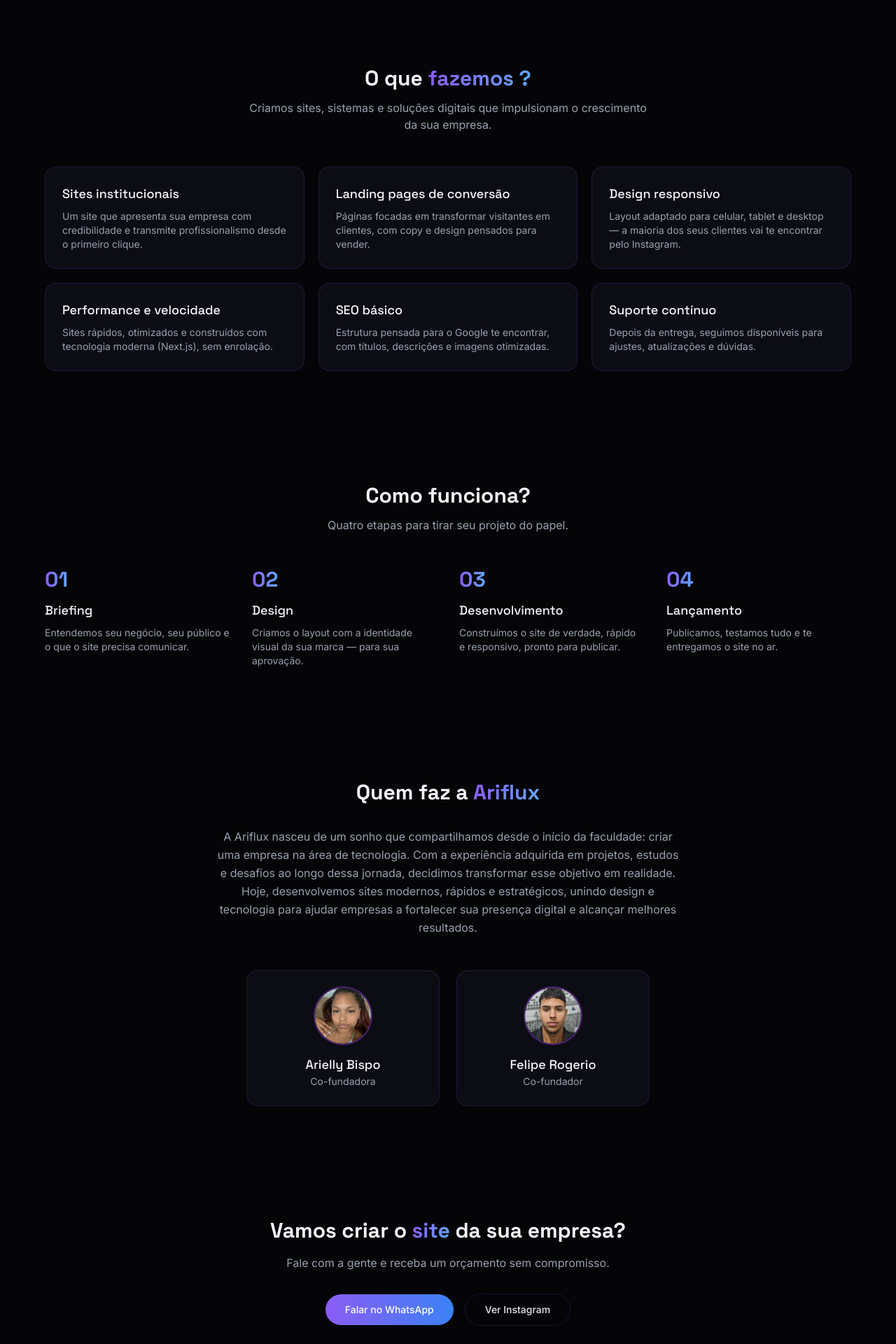
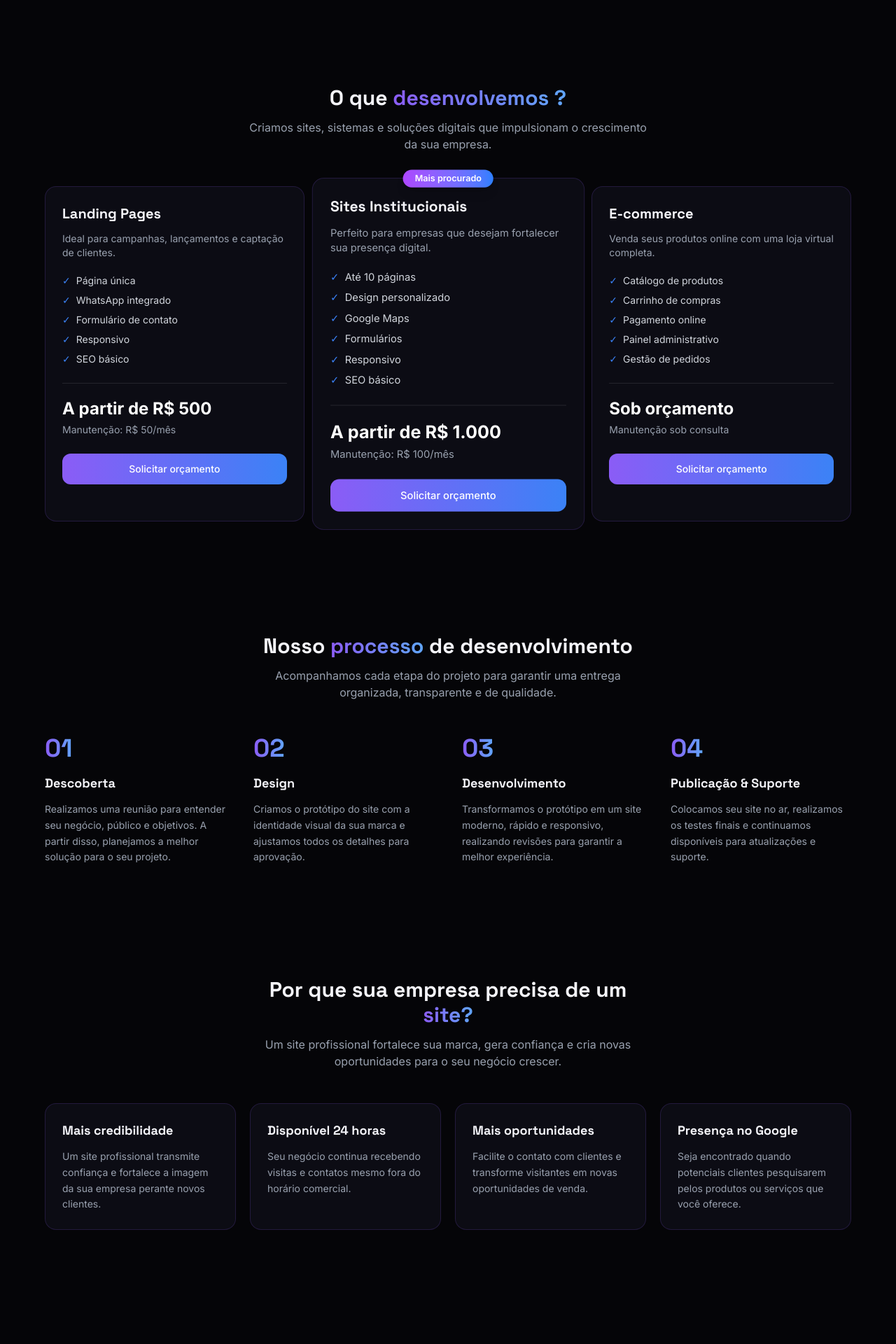
Before and after one commit to ariellybispo/Ariflux, a Next.js app: page / in a window 1280 px wide. Shown: the part 600-2520 px from the top of the page at 70% size. Built offline with nearby package versions, Linux system fonts and the light colour scheme.

Commit message:
Redesign

```diff
--- a/app/page.tsx
+++ b/app/page.tsx
@@ -1,63 +1,148 @@
+"use client";
+
 import Image from "next/image";
 import Navbar from "@/components/Navbar";
+import { useState } from "react";
 
 const services = [
   {
-    title: "Sites institucionais",
-    desc: "Um site que apresenta sua empresa com credibilidade e transmite profissionalismo desde o primeiro clique.",
+    title: "Landing Pages",
+    desc: "Ideal para campanhas, lançamentos e captação de clientes.",
+    features: [
+      "Página única",
+      "WhatsApp integrado",
+      "Formulário de contato",
+      "Responsivo",
+      "SEO básico",
+    ],
+    price: "A partir de R$ 500",
+    monthly: "Manutenção: R$ 50/mês",
   },
   {
-    title: "Landing pages de conversão",
-    desc: "Páginas focadas em transformar visitantes em clientes, com copy e design pensados para vender.",
+    title: "Sites Institucionais",
+    desc: "Perfeito para empresas que desejam fortalecer sua presença digital.",
+    featured: true,
+    features: [
+      "Até 10 páginas",
+      "Design personalizado",
+      "Google Maps",
+      "Formulários",
+      "Responsivo",
+      "SEO básico",
+    ],
+    price: "A partir de R$ 1.000",
+    monthly: "Manutenção: R$ 100/mês",
   },
   {
-    title: "Design responsivo",
-    desc: "Layout adaptado para celular, tablet e desktop — a maioria dos seus clientes vai te encontrar pelo Instagram.",
-  },
-  {
-    title: "Performance e velocidade",
-    desc: "Sites rápidos, otimizados e construídos com tecnologia moderna (Next.js), sem enrolação.",
-  },
-  {
-    title: "SEO básico",
-    desc: "Estrutura pensada para o Google te encontrar, com títulos, descrições e imagens otimizadas.",
-  },
-  {
-    title: "Suporte contínuo",
-    desc: "Depois da entrega, seguimos disponíveis para ajustes, atualizações e dúvidas.",
+    title: "E-commerce",
+    desc: "Venda seus produtos online com uma loja virtual completa.",
+    features: [
+      "Catálogo de produtos",
+      "Carrinho de compras",
+      "Pagamento online",
+      "Painel administrativo",
+      "Gestão de pedidos",
+    ],
+    price: "Sob orçamento",
+    monthly: "Manutenção sob consulta",
   },
 ];
 
 const steps = [
   {
     number: "01",
-    title: "Briefing",
-    desc: "Entendemos seu negócio, seu público e o que o site precisa comunicar.",
+    title: "Descoberta",
+    desc: "Realizamos uma reunião para entender seu negócio, público e objetivos. A partir disso, planejamos a melhor solução para o seu projeto.",
   },
   {
     number: "02",
     title: "Design",
-    desc: "Criamos o layout com a identidade visual da sua marca — para sua aprovação.",
+    desc: "Criamos o protótipo do site com a identidade visual da sua marca e ajustamos todos os detalhes para aprovação.",
   },
   {
     number: "03",
     title: "Desenvolvimento",
-    desc: "Construímos o site de verdade, rápido e responsivo, pronto para publicar.",
+    desc: "Transformamos o protótipo em um site moderno, rápido e responsivo, realizando revisões para garantir a melhor experiência.",
   },
   {
     number: "04",
-    title: "Lançamento",
-    desc: "Publicamos, testamos tudo e te entregamos o site no ar.",
+    title: "Publicação & Suporte",
+    desc: "Colocamos seu site no ar, realizamos os testes finais e continuamos disponíveis para atualizações e suporte.",
+  },
+];
+
+const benefits = [
+  {
+    title: "Mais credibilidade",
+    desc: "Um site profissional transmite confiança e fortalece a imagem da sua empresa perante novos clientes.",
+  },
+  {
+    title: "Disponível 24 horas",
+    desc: "Seu negócio continua recebendo visitas e contatos mesmo fora do horário comercial.",
+  },
+  {
+    title: "Mais oportunidades",
+    desc: "Facilite o contato com clientes e transforme visitantes em novas oportunidades de venda.",
+  },
+  {
+    title: "Presença no Google",
+    desc: "Seja encontrado quando potenciais clientes pesquisarem pelos produtos ou serviços que você oferece.",
+  },
+];
+
+const differentials = [
+  {
+    number: "100%",
+    title: "Projetos Personalizados",
+    desc: "Cada site é desenvolvido de acordo com as necessidades do seu negócio, sem modelos genéricos.",
+  },
+  {
+    number: "100%",
+    title: "Código Próprio",
+    desc: "Criamos soluções sob medida utilizando tecnologias modernas e boas práticas de desenvolvimento.",
+  },
+  {
+    number: "100%",
+    title: "Sem Intermediários",
+    desc: "Você conversa diretamente com quem está desenvolvendo seu projeto, sem intermediários.",
+  },
+  {
+    number: "100%",
+    title: "Compromisso com Qualidade",
+    desc: "Nosso objetivo é entregar um site rápido, moderno e preparado para acompanhar o crescimento da sua empresa.",
   },
 ];
 
 export default function Home() {
+
+const [name, setName] = useState("");
+const [company, setCompany] = useState("");
+const [project, setProject] = useState("");
+
+const sendWhatsApp = () => {
+  const message = `
+Olá!
+
+Meu nome é ${name}
+
+Empresa: ${company}
+
+Projeto:
+${project}
+`;
+
+  window.open(
+    `https://wa.me/5511947290786?text=${encodeURIComponent(message)}`,
+    "_blank"
+  );
+};
+
   return (
     <>
       <Navbar />
 
       {/* HERO */}
-      <section className="relative overflow-hidden px-6 pt-20 pb-28 text-center">
+      <section title="top" className="relative overflow-hidden px-6 pt-20 pb-28 text-center">
         <div className="ambient-glow" />
         <div className="relative z-10 mx-auto max-w-3xl">
           <span className="invisible mb-6 inline-block rounded-full border border-purple-500/30 bg-purple-500/10 px-4...">
@@ -86,7 +171,7 @@
         <div className="relative z-10 mx-auto max-w-6xl">
           <div className="mx-auto max-w-xl text-center">
             <h2 className="font-display text-2xl font-semibold sm:text-3xl">
-              O que <span className="text-gradient">fazemos ?</span>
+              O que <span className="text-gradient">desenvolvemos ?</span>
             </h2>
             <p className="mt-3 text-gray-400">
               Criamos sites, sistemas e soluções digitais que impulsionam o crescimento da sua empresa.
@@ -95,11 +180,48 @@
 
           <div className="mt-12 grid gap-5 sm:grid-cols-2 lg:grid-cols-3">
             {services.map((service) => (
-              <div key={service.title} className="card rounded-2xl p-6">
-                <h3 className="font-display text-lg font-medium">
+
+              <div
+                key={service.title}
+                className={`card relative rounded-2xl p-6 transition-all duration-300 hover:-translate-y-2 hover:shadow-xl ${
+                  service.featured
+                    ? "scale-105 border border-purple-500/50"
+                    : "hover:scale-105"
+                }`}
+              >
+                {service.featured && (
+                  <div className="absolute -top-3 left-1/2 -translate-x-1/2 rounded-full bg-linear-to-r from-purple-500 to-blue-500 px-4 py-1 text-xs font-semibold text-white shadow-lg">
+                    Mais procurado
+                  </div>
+                )}
+                <h3 className="font-display text-xl font-semibold">
                   {service.title}
                 </h3>
-                <p className="mt-2 text-sm text-gray-400">{service.desc}</p>
+
+                <p className="mt-3 text-sm text-gray-400">
+                  {service.desc}
+                </p>
+
+                <ul className="mt-5 space-y-2">
+                  {service.features.map((feature) => (
+                    <li key={feature} className="flex items-center gap-2 text-sm text-gray-300">
+                      <span className="text-[#3b82f6]">✓</span>
+                      {feature}
+                    </li>
+                  ))}
+                </ul>
+
+                <div className="mt-6 border-t border-white/10 pt-5">
+                  <p className="text-2xl font-bold text-white">{service.price}</p>
+                  <p className="mt-1 text-sm text-gray-400">{service.monthly}</p>
+                </div>
+
+                <a
+                  href="#contato"
+                  className="btn-primary mt-6 flex w-full items-center justify-center rounded-xl py-3 text-sm font-medium text-white"
+                >
+                  Solicitar orçamento
+                </a>
               </div>
             ))}
           </div>
@@ -108,26 +230,79 @@
 
       {/* PROCESSO */}
 <section id="processo" className="relative overflow-hidden px-6 py-20">
+
   <div className="mx-auto max-w-6xl">
+
+    <div className="mx-auto max-w-xl text-center">
+
+      <h2 className="font-display text-2xl font-semibold sm:text-3xl">
+        Nosso <span className="text-gradient">processo</span> de desenvolvimento
+      </h2>
+
+      <p className="mt-3 text-gray-400">
+        Acompanhamos cada etapa do projeto para garantir uma entrega organizada,
+        transparente e de qualidade.
+      </p>
+
+    </div>
+
+
+    <div className="mt-12 grid gap-10 sm:grid-cols-2 lg:grid-cols-4">
+
+      {steps.map((step) => (
+
+        <div key={step.number} className="relative">
+
+          <span className="text-gradient font-display text-4xl font-bold">
+            {step.number}
+          </span>
+
+
+          <h3 className="mt-4 font-display text-lg font-semibold">
+            {step.title}
+          </h3>
+
+
+          <p className="mt-3 text-sm leading-relaxed text-gray-400">
+            {step.desc}
+          </p>
+
+
+        </div>
+
+      ))}
+
+    </div>
+
+  </div>
+
+</section>
+
+{/* POR QUE TER UM SITE */}
+<section className="relative overflow-hidden px-6 py-20">
+  <div className="relative z-10 mx-auto max-w-6xl">
     <div className="mx-auto max-w-xl text-center">
       <h2 className="font-display text-2xl font-semibold sm:text-3xl">
-              Como funciona?
+        Por que sua empresa precisa de um{" "}
+        <span className="text-gradient">site?</span>
       </h2>
+
       <p className="mt-3 text-gray-400">
-              Quatro etapas para tirar seu projeto do papel.
+        Um site profissional fortalece sua marca, gera confiança e cria novas
+        oportunidades para o seu negócio crescer.
       </p>
     </div>
 
-          <div className="mt-12 grid gap-8 sm:grid-cols-2 lg:grid-cols-4">
-            {steps.map((step) => (
-              <div key={step.number}>
-                <span className="text-gradient font-display text-3xl font-bold">
-                  {step.number}
-                </span>
-                <h3 className="mt-3 font-display text-lg font-medium">
-                  {step.title}
+    <div className="mt-12 grid gap-5 sm:grid-cols-2 lg:grid-cols-4">
+      {benefits.map((benefit) => (
+        <div key={benefit.title} className="card rounded-2xl p-6">
+          <h3 className="font-display text-lg font-semibold">
+            {benefit.title}
           </h3>
-                <p className="mt-2 text-sm text-gray-400">{step.desc}</p>
+
+          <p className="mt-3 text-sm leading-relaxed text-gray-400">
+            {benefit.desc}
+          </p>
         </div>
       ))}
     </div>
@@ -149,12 +324,9 @@
     {/* NOVO: texto contando a história */}
     <div className="mx-auto mt-8 max-w-2xl text-center">
       <p className="text-sm leading-relaxed text-gray-400 sm:text-base">
-       A Ariflux nasceu de um sonho que compartilhamos desde o início da faculdade:
-        criar uma empresa na área de tecnologia. Com a experiência adquirida em projetos,
-        estudos e desafios ao longo dessa jornada, decidimos transformar esse objetivo em realidade.
-
-        Hoje, desenvolvemos sites modernos, rápidos e estratégicos, unindo design e tecnologia para ajudar
-       empresas a fortalecer sua presença digital e alcançar melhores resultados.
+       A Ariflux foi fundada em 2026 por dois estudantes apaixonados por tecnologia que
+       decidiram transformar anos de aprendizado e projetos em uma empresa dedicada a
+       impulsionar negócios no ambiente digital.
       </p>
     </div>
 
@@ -183,37 +355,211 @@
   </div>
 </section>
 
-      {/* CONTATO */}
-<section id="contato" className="relative overflow-hidden px-6 py-20">
-        <div className="relative z-10 mx-auto max-w-2xl text-center">
+{/* DIFERENCIAIS */}
+<section className="relative overflow-hidden px-6 py-20">
+  <div className="relative z-10 mx-auto max-w-6xl">
+
+    <div className="mx-auto max-w-xl text-center">
       <h2 className="font-display text-2xl font-semibold sm:text-3xl">
-            Vamos criar o <span className="text-gradient">site</span> da sua
-            empresa?
+        Por que escolher a{" "}
+        <span className="text-gradient">Ariflux?</span>
       </h2>
-          <p className="mt-4 text-gray-400">
-            Fale com a gente e receba um orçamento sem compromisso.
+
+      <p className="mt-3 text-gray-400">
+        Desenvolvemos cada projeto com foco em qualidade, desempenho e um
+        atendimento próximo durante todo o processo.
       </p>
-          <div className="mt-8 flex flex-col items-center justify-center gap-4 sm:flex-row">
-            <a
-              href="https://wa.me/11947290786"
-              target="_blank"
-              rel="noopener noreferrer"
-              className="btn-primary rounded-full px-7 py-3 text-sm font-medium text-white"
-            >
-              Falar no WhatsApp
-            </a>
-            <a
-              href="https://instagram.com/arifluxdigital"
-              target="_blank"
-              rel="noopener noreferrer"
-              className="btn-outline rounded-full px-7 py-3 text-sm font-medium text-gray-200"
-            >
-              Ver Instagram
-            </a>
     </div>
+
+    <div className="mt-12 grid gap-5 sm:grid-cols-2 lg:grid-cols-4">
+      {differentials.map((item) => (
+        <div key={item.title} className="card rounded-2xl p-6 text-center">
+
+          <span className="text-gradient font-display text-4xl font-bold">
+            {item.number}
+          </span>
+
+          <h3 className="mt-4 font-display text-lg font-semibold">
+            {item.title}
+          </h3>
+
+          <p className="mt-3 text-sm leading-relaxed text-gray-400">
+            {item.desc}
+          </p>
+
+        </div>
+      ))}
+    </div>
+
   </div>
 </section>
 
+      {/* CONTATO */}
+<section
+  id="contato"
+  className="relative overflow-hidden px-6 py-24"
+>
+  <div className="mx-auto grid max-w-6xl items-center gap-16 lg:grid-cols-2">
+
+    {/* Lado Esquerdo */}
+    <div>
+
+      <span className="text-gradient text-sm font-medium uppercase tracking-widest">
+        Vamos conversar
+      </span>
+
+      <h2 className="mt-4 font-display text-4xl font-bold leading-tight">
+        Vamos criar algo{" "}
+        <span className="text-gradient">incrível</span>
+        <br />
+        para sua empresa?
+      </h2>
+
+      <p className="mt-6 text-lg leading-relaxed text-gray-400">
+        Conte-nos sobre seu projeto e descubra como podemos ajudar
+        sua empresa a construir uma presença digital profissional.
+      </p>
+
+      <div className="mt-10 space-y-5">
+
+        <div className="flex items-start gap-3">
+          <span className="text-xl text-[#8b5cf6]">✓</span>
+
+          <div>
+            <h4 className="font-semibold text-white">
+              Orçamento gratuito
+            </h4>
+
+            <p className="text-sm text-gray-400">
+              Sem compromisso e totalmente personalizado.
+            </p>
+          </div>
+        </div>
+
+        <div className="flex items-start gap-3">
+          <span className="text-xl text-[#3b82f6]">✓</span>
+
+          <div>
+            <h4 className="font-semibold text-white">
+              Resposta rápida
+            </h4>
+
+            <p className="text-sm text-gray-400">
+              Respondemos o mais rápido possível.
+            </p>
+          </div>
+        </div>
+
+        <div className="flex items-start gap-3">
+          <span className="text-xl text-[#8b5cf6]">✓</span>
+
+          <div>
+            <h4 className="font-semibold text-white">
+              Atendimento personalizado
+            </h4>
+
+            <p className="text-sm text-gray-400">
+              Cada projeto é desenvolvido conforme a necessidade da
+              sua empresa.
+            </p>
+          </div>
+        </div>
+
+      </div>
+
+    </div>
+
+    {/* Formulário */}
+    <div className="card rounded-3xl p-8">
+
+      <input
+        type="text"
+        placeholder="Seu nome"
+        value={name}
+        onChange={(e) => setName(e.target.value)}
+        className="mb-5 w-full rounded-xl border border-white/10 bg-transparent p-4 outline-none transition focus:border-purple-500"
+      />
+
+      <input
+        type="text"
+        placeholder="Empresa (opcional)"
+        value={company}
+        onChange={(e) => setCompany(e.target.value)}
+        className="mb-5 w-full rounded-xl border border-white/10 bg-transparent p-4 outline-none transition focus:border-purple-500"
+      />
+
+      <textarea
+        rows={6}
+        placeholder="Conte-nos sobre seu projeto..."
+        value={project}
+        onChange={(e) => setProject(e.target.value)}
+        className="w-full rounded-xl border border-white/10 bg-transparent p-4 outline-none transition focus:border-purple-500"
+      />
+
+      <button
+        onClick={sendWhatsApp}
+        className="btn-primary mt-8 w-full rounded-xl py-4 text-base font-semibold"
+      >
+        Enviar para WhatsApp
+      </button>
+
+    </div>
+
+  </div>
+</section>
+
+{/* FOOTER */}
+<footer className="border-t border-white/10 px-6 py-10">
+
+  <div className="mx-auto flex max-w-6xl flex-col items-center justify-between gap-6 sm:flex-row">
+
+
+    {/* Logo + Nome */}
+    <div className="flex items-center gap-3">
+
+      <Image
+        src="/logo-ariflux.png"
+        alt="Ariflux"
+        width={50}
+        height={50}
+      />
+
+      <div>
+        <h3 className="font-display font-semibold">
+          Ariflux
+        </h3>
+
+        <p className="text-sm text-gray-400">
+          Soluções Web
+        </p>
+      </div>
+
+    </div>
+
+
+    {/* Direitos */}
+    <p className="text-center text-sm text-gray-500">
+      © {new Date().getFullYear()} Ariflux. Todos os direitos reservados.
+    </p>
+
+
+    {/* Redes */}
+    <div className="flex gap-5">
+
+      <a
+        href="https://www.instagram.com/arifluxdigital/"
+        target="_blank"
+        className="text-sm text-gray-400 transition hover:text-white"
+      >
+        Instagram
+      </a>
+
+    </div>
+
+
+  </div>
+
+</footer>
 </>
   );
 }
--- a/components/Navbar.tsx
+++ b/components/Navbar.tsx
@@ -2,12 +2,12 @@
 
 import Link from "next/link";
 import { useEffect, useState } from "react";
+import Image from "next/image";
 
 const links = [
   { href: "#servicos", label: "Serviços", id: "servicos" },
-  { href: "#processo", label: "Como funciona", id: "processo" },
+  { href: "#processo", label: "Processo", id: "processo" },
   { href: "#sobre", label: "Sobre", id: "sobre" },
-  { href: "#contato", label: "Contato", id: "contato" },
 ];
 
 export default function Navbar() {
@@ -39,13 +39,13 @@
     };
   }, []);
 
-  // Fecha o menu mobile automaticamente ao clicar em um link
   const handleLinkClick = () => setMenuOpen(false);
 
   return (
     <header className="sticky top-0 z-50 border-b border-white/5 bg-[#050508]/80 backdrop-blur">
-      <nav className="mx-auto flex max-w-6xl items-center justify-between gap-4 px-6 py-4">
-        {/* Botão hambúrguer - fica à esquerda, só aparece em mobile */}
+      <nav className="mx-auto flex max-w-7xl items-center justify-between px-6 py-4">
+
+        {/* Menu Mobile */}
         <button
           type="button"
           onClick={() => setMenuOpen((prev) => !prev)}
@@ -70,17 +70,31 @@
           />
         </button>
 
-        <Link href="#" className="flex items-center gap-2 md:mr-auto">
-          <span className="font-display text-2xl font-bold tracking-wide"></span>
+        {/* Logo */}
+       <Link href="#top" scroll={true} className="flex items-center gap-3 md:mr-auto transition duration-300 hover:opacity-80">
+
+          <Image
+            src="/logo-ariflux.png"
+            alt="Ariflux"
+            width={185}
+            height={52}
+            className="h-12 w-auto transition duration-300 hover:scale-105"
+            priority
+          />
+
+          <span className="font-display text-2xl font-bold tracking-wide">
+            Ariflux
+          </span>
+
         </Link>
 
-        {/* Links desktop */}
+        {/* Desktop */}
         <div className="hidden items-center gap-8 md:flex">
           {links.map((link) => (
             <a
               key={link.href}
               href={link.href}
-              className={`text-sm transition-colors ${
+              className={`text-sm transition-colors duration-300 ${
                 activeSection === link.id
                   ? "text-gradient font-medium"
                   : "text-gray-300 hover:text-white"
@@ -89,16 +103,25 @@
               {link.label}
             </a>
           ))}
+
+          <a
+            href="#contato"
+            className="btn-primary rounded-full px-5 py-2.5 text-sm font-medium text-white transition-transform duration-300 hover:scale-105"
+          >
+            Solicitar orçamento
+          </a>
         </div>
+
       </nav>
 
-      {/* Menu mobile - dropdown */}
+      {/* Mobile */}
       <div
         className={`overflow-hidden transition-all duration-300 md:hidden ${
-          menuOpen ? "max-h-64" : "max-h-0"
+          menuOpen ? "max-h-96" : "max-h-0"
         }`}
       >
-        <div className="flex flex-col gap-1 border-t border-white/5 px-6 py-4">
+        <div className="flex flex-col gap-2 border-t border-white/5 px-6 py-4">
+
           {links.map((link) => (
             <a
               key={link.href}
@@ -113,6 +136,15 @@
               {link.label}
             </a>
           ))}
+
+          <a
+            href="#contato"
+            onClick={handleLinkClick}
+            className="btn-primary mt-3 rounded-full py-3 text-center text-sm font-medium text-white"
+          >
+            Solicitar orçamento
+          </a>
+
         </div>
       </div>
     </header>
```
Lines whose indentation alone changed are shown as unchanged.
